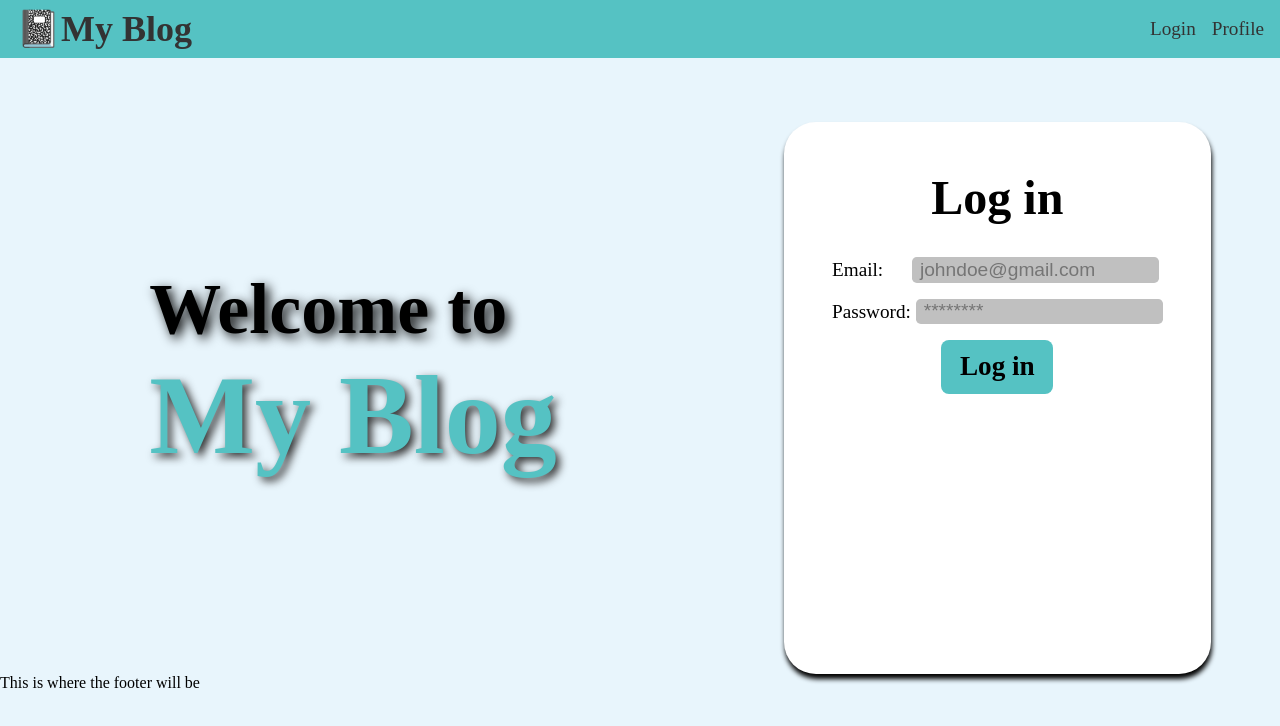
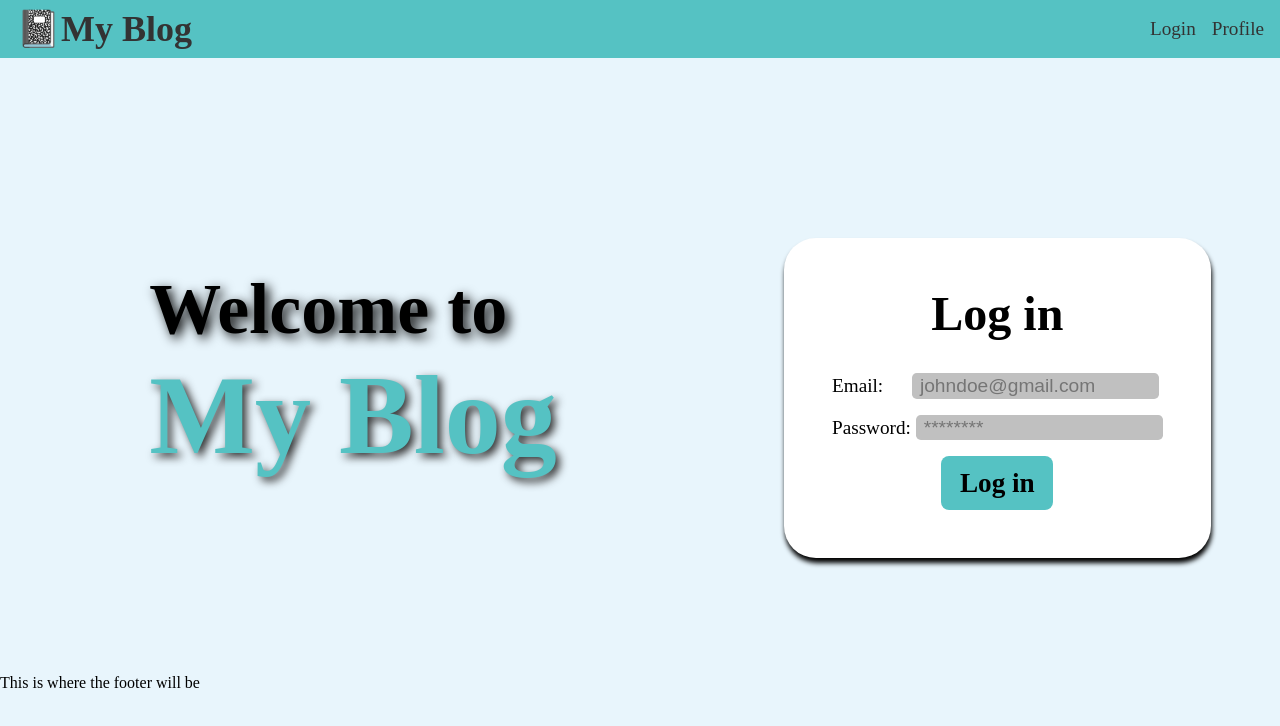
Before and after one commit to Willylaisa/Social-Blogging-App, a React (Vite) app: page /login in a window 1280 px wide. Shown: the top 726 px of the page. Built offline with nearby package versions, Linux system fonts and the light colour scheme.

Commit message:
finish basic styling login

```diff
--- a/src/pages/login.css
+++ b/src/pages/login.css
@@ -2,12 +2,12 @@
     margin-top: 1rem;
     display: flex;
     flex-direction: row;
-    min-height: 75vh;
     justify-content: space-around;
 }
 
 .login--page article {
     min-width: 45vw;
+    min-height: 75vh;
     display: flex;
     flex-direction: column;
     justify-content: center;
@@ -33,6 +33,8 @@
    flex-direction: column;
    align-items:center ;
    background:#fff;
+   height: 100%;
+   align-self: center;
 }
 
 .login--section h1{
```
